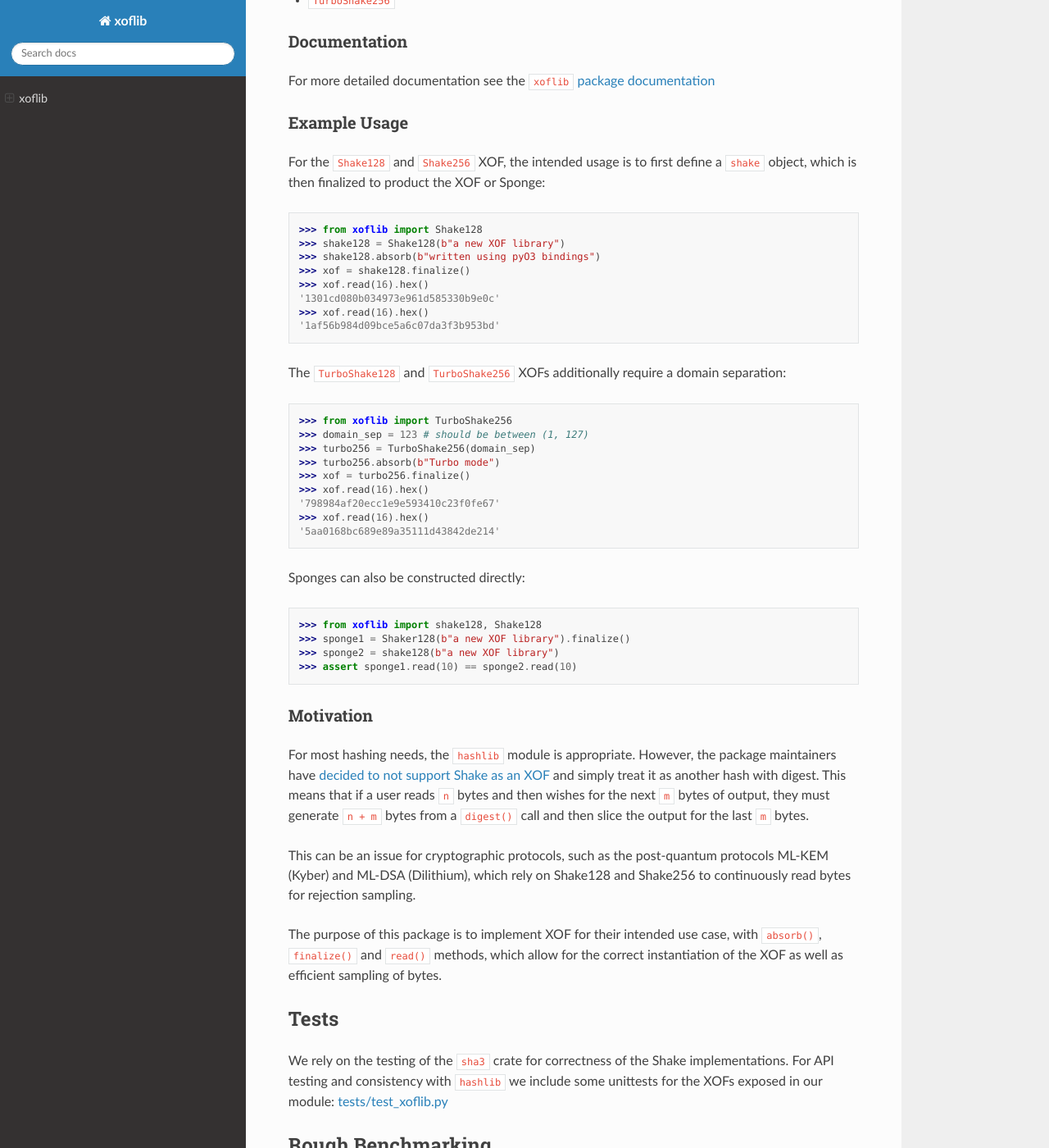
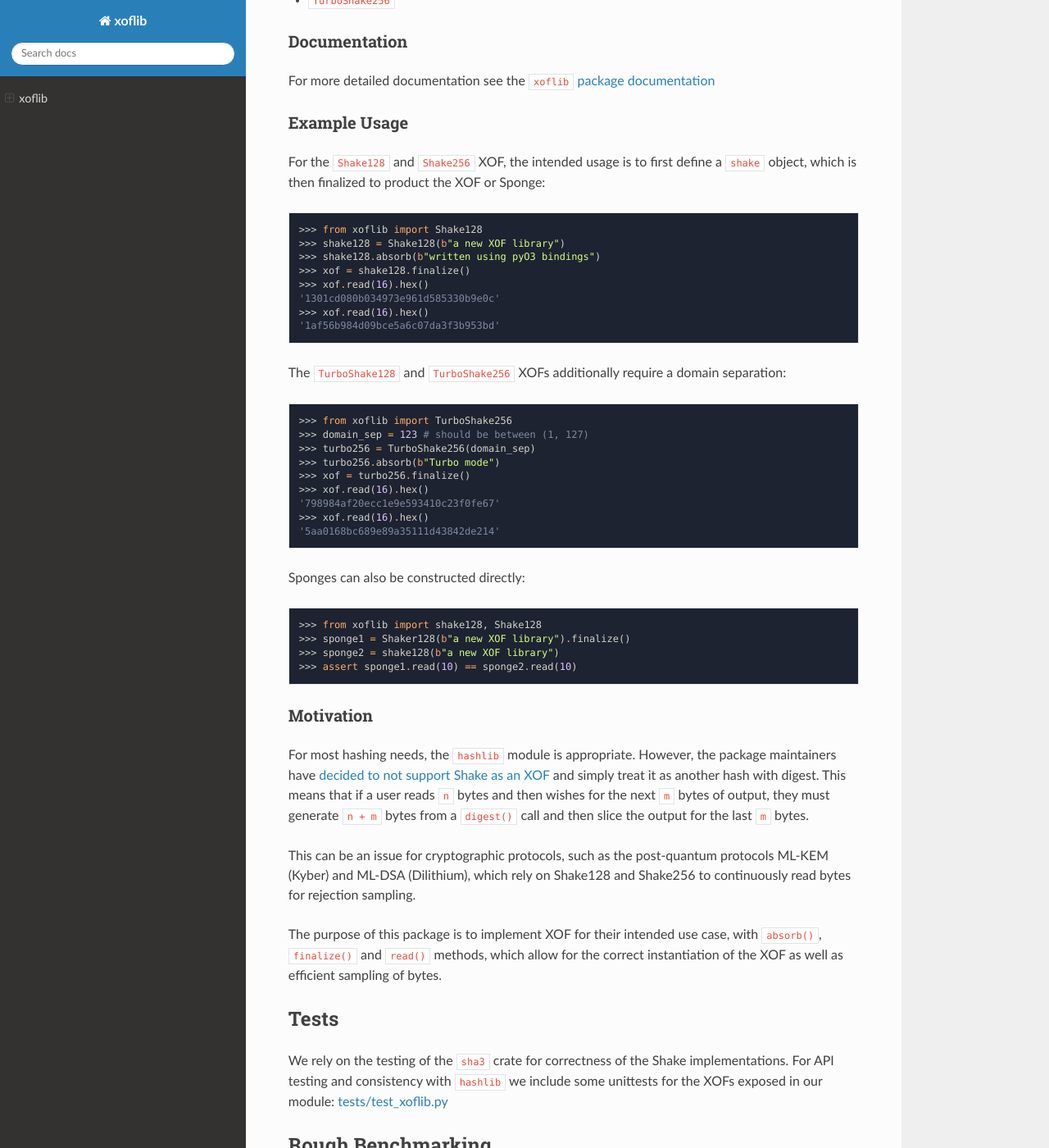
Before and after one commit to GiacomoPope/xoflib, a Sphinx documentation site: the page built from docs/index.rst, in a window 1280 px wide and 1400 px high, scrolled down 473 px. Shown: the whole window at 82% size. Built offline with Sphinx 7.4.7 and the Read the Docs theme 2.0.0, drawn with Linux system fonts in a browser that asks for light colours.

Commit message:
experiement with theme

```diff
--- a/docs/conf.py
+++ b/docs/conf.py
@@ -38,6 +38,9 @@ exclude_patterns = ['_build', 'Thumbs.db', '.DS_Store']
 html_theme = "sphinx_rtd_theme"
 intersphinx_mapping = {"Python": ("https://docs.python.org/", None)}
 
+# The name of the Pygments (syntax highlighting) style to use.
+pygments_style = 'lightbulb'
+
 autodoc_default_options = {
     "undoc-members": True,
     "inherited-members": True,
```
